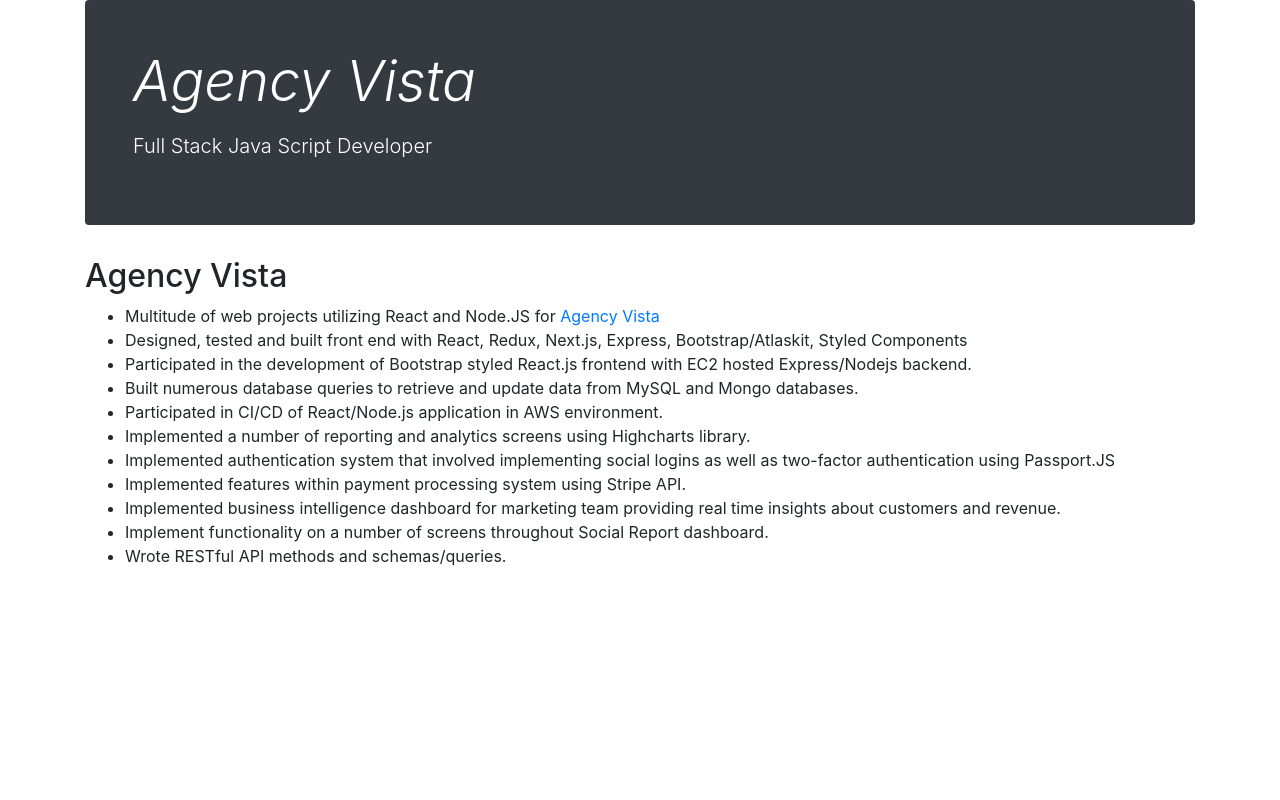
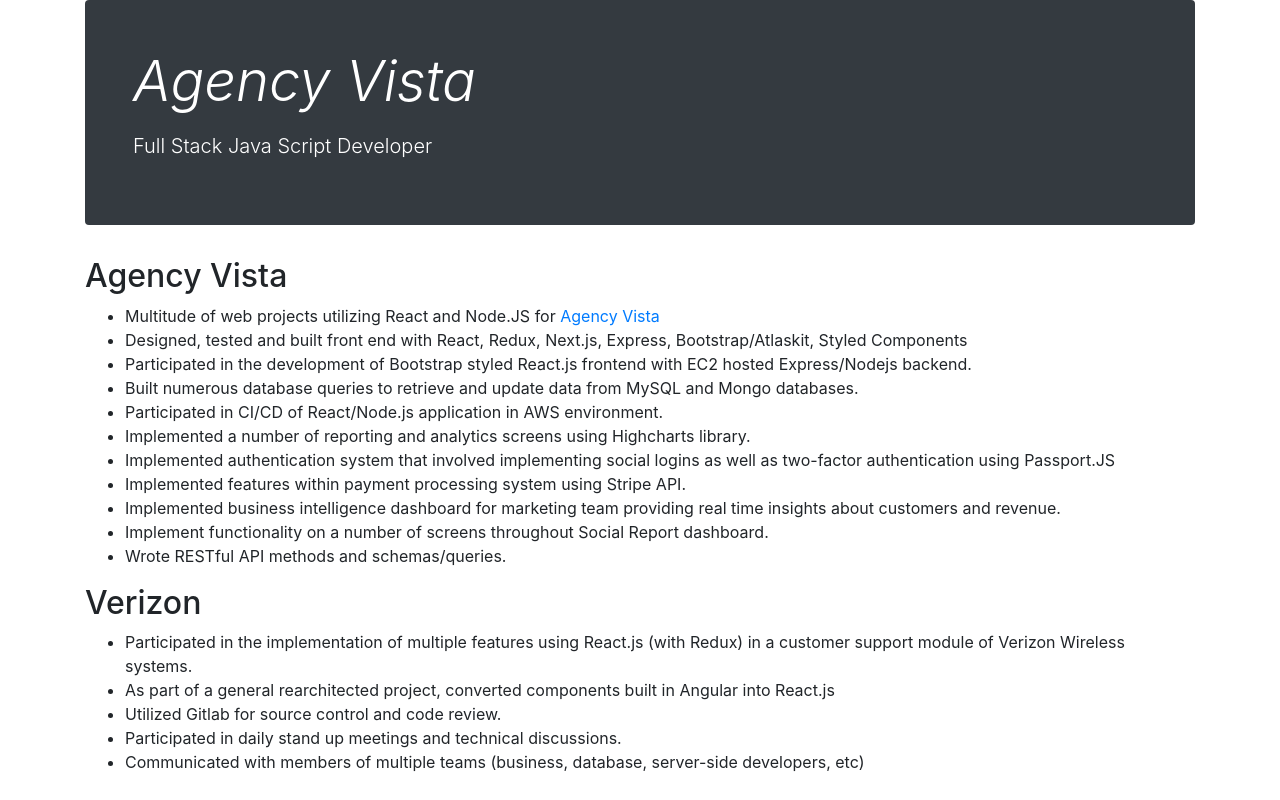
Before and after one commit to DenisLinenko/denislinenko.github.io, a plain HTML site: page index.htm in a window 1280 px wide. Drawn offline with nearby package versions, Linux system fonts and the light colour scheme.

Commit message:
all is good

```diff
--- a/index.htm
+++ b/index.htm
@@ -26,13 +26,7 @@
 
     <main role="main" class="container">
       <div class="row">
-        <div class="col-md-12 blog-main">
 
-
-
-
-
-        </div>
 
         <div class="blog-post">
           <h2 class="blog-post-title">Agency Vista </h2>
@@ -75,17 +69,37 @@
               Wrote RESTful API methods and schemas/queries.
             </li>
           </ul>
-        </div><!-- /.blog-post -->
+        </div>
 
 
-      </div><!-- /.blog-main -->
+        <div class="blog-post">
+          <h2 class="blog-post-title">Verizon</h2>
+
+          <ul>
+            <li>Participated in the implementation of multiple features using React.js (with Redux) in a customer
+              support module of Verizon Wireless systems.</li>
+            <li>
+              As part of a general rearchitected project, converted components built in Angular into React.js
+            </li>
+            <li>
+              Utilized Gitlab for source control and code review.
+            </li>
+            <li>
+              Participated in daily stand up meetings and technical discussions.
+            </li>
+            <li>
+              Communicated with members of multiple teams (business, database, server-side developers, etc)
+            </li>
+
+          </ul>
+        </div>
 
 
+      </div>
 
-  </div><!-- /.row -->
+    </main>
 
-  </main><!-- /.container -->
-
+  </div>
 
 </body>
 
```
